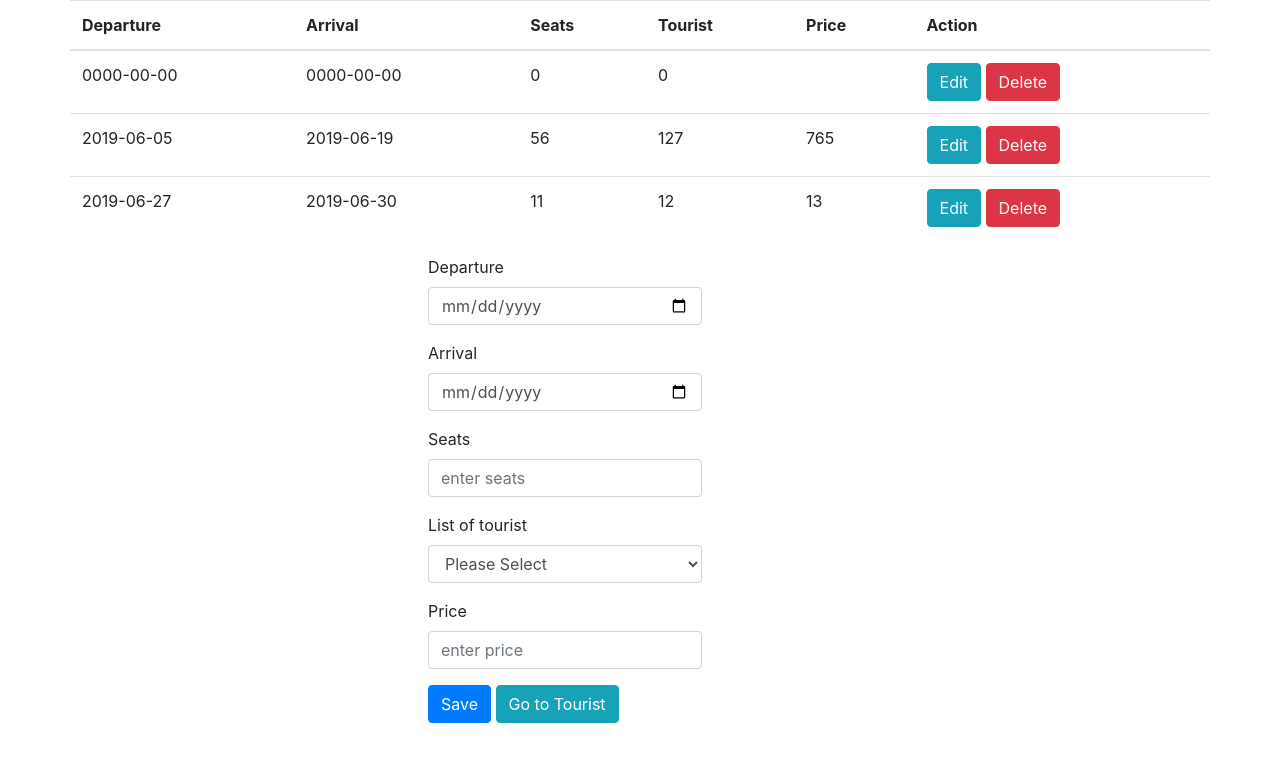
After one commit to marcinwojcik987/simple_crud, a PHP site: page /flights.php in a window 1280 px wide. The commit adds this page. Shown: the top 762 px of the page. Run offline with PHP 8.4, Linux system fonts and the light colour scheme; data comes from the database, SQL or seed files in the repository; both versions use the stored data as it was after the commit.

Commit message:
finished task

```diff
--- /dev/null
+++ b/flights.php
@@ -0,0 +1,108 @@
+
+<!doctype html>
+<html>
+   <head lang="en">
+      <meta charset="utf-8">
+      <title>flights</title>
+      <link rel="stylesheet" href="style.css" type="text/css" />
+      <script src="https://code.jquery.com/jquery-3.3.1.js" integrity="sha256-2Kok7MbOyxpgUVvAk/HJ2jigOSYS2auK4Pfzbm7uH60=" crossorigin="anonymous"></script>
+      <link rel="stylesheet" href="https://stackpath.bootstrapcdn.com/bootstrap/4.3.1/css/bootstrap.min.css" integrity="sha384-ggOyR0iXCbMQv3Xipma34MD+dH/1fQ784/j6cY/iJTQUOhcWr7x9JvoRxT2MZw1T" crossorigin="anonymous">
+   </head>
+   <body>
+        <?php require_once 'fprocess.php';  ?>
+        <?php
+            if (isset($_SESSION['message'])):
+        ?>
+        <div class="alert alert-<?php echo $_SESSION['msg_type']; ?>">
+                <?php echo $_SESSION['message']; ?>
+                <?php unset($_SESSION['message']); ?>
+        </div>
+        <?php endif ?>
+        <div class = "container">
+        <?php
+                    $mysql = new mysqli('localhost', 'root', '', 'loty') or die(mysqli_error($mysql));
+                    $result = $mysql->query("SELECT * FROM flights") or
+                    die($mysql->error);
+        ?>
+                <div class="row justify-content-center">
+                    <table class="table">
+                        <thead>
+                            <tr>
+                                <th>Departure</th>
+                                <th>Arrival</th>
+                                <th>Seats</th>
+                                <th>Tourist</th>
+                                <th>Price</th>
+                                <th colspan ="2">Action</th>
+                            </tr>
+                        </thead>
+                        <?php
+                        while($row = $result->fetch_assoc()){ ?>
+                            <tr>
+                                <td><?php echo $row['departure'] ?></td>
+                                <td><?php echo $row['arrival'] ?></td>
+                                <td><?php echo $row['seats'] ?></td>
+                                <td><?php echo $row['tourist'] ?></td>
+                                <td><?php echo $row['price'] ?></td>
+                                <td><a href ="flights.php?edit=<?php echo $row['id']; ?>"
+                                    class="btn btn-info" >Edit</a>
+                                    <a href ="flights.php?delete=<?php echo $row['id']; ?>"
+                                    class="btn btn-danger" >Delete</a>
+                                </td>
+                            </tr>
+                        <?php } ?>
+                    </table>
+                </div>
+            <div class="row justify-content-center">
+                <form action="fprocess.php" method="POST">
+                <input type = "hidden" name = "id" class="form-control" value="<?php echo $id; ?>" >
+                        <div class="form-group">
+                        <label>Departure</label>
+                        <input type="date" name="departure" class="form-control" value="<?php echo $departure; ?>" placeholder="enter departure">
+                        </div>
+                        <div class="form-group">
+                        <label>Arrival</label>
+                        <input type="date" name="arrival" class="form-control"  value="<?php echo $arrival; ?>" placeholder="enter arrival">
+                        </div>
+                        <div class="form-group">
+                        <label>Seats</label>
+                        <input type="text" name="seats" class="form-control"  value="<?php echo $seats; ?>" placeholder="enter seats">
+                        </div>
+                        <div class="form-group">
+                        <label>List of tourist</label>
+                        <select  class="form-control">
+                        <option name="tourist">Please Select</option>
+                            <?php
+                                $get=$mysql->query("SELECT * FROM turist") or
+                                die($mysql->error);
+                                while($row2 =$get->fetch_assoc())
+                                {
+                                ?>
+                                <option value = "<?php echo($row2['name'])?>" >
+                                    <?php echo($row2['name']) ?>
+                                </option>
+                                <?php
+                                }
+                            ?>
+                        </select>
+                        </div>
+                        <div class="form-group">
+                        <label>Price</label>
+                        <input type="text" name="price" class="form-control"  value="<?php echo $price; ?>" placeholder="enter price">
+                        </div>
+                        <div class="form-group">
+                        <?php
+                            if ($update==TRUE):
+                        ?>
+                        <button type="submit" name="update" class="btn btn-info">Update</button>
+                        <a href ="flights.php" class="btn btn-primary" >Back</a>
+                            <?php  else: ?>
+                        <button type="submit" name="save" class="btn btn-primary">Save</button>
+                        <a href ="index.php" class="btn btn-info" >Go to Tourist</a>
+                        <?php endif ?>
+                        </div>
+                    </form>
+            </div>
+            </div>
+   </body>
+</html>
--- /dev/null
+++ b/fprocess.php
@@ -0,0 +1,80 @@
+<?php
+session_start();
+
+$mysql = new mysqli('localhost', 'root', '', 'loty') or die(mysqli_error($mysql));
+
+$id = 0;
+$update = FALSE;
+$departure = '';
+$arrival = '';
+$seats = '';
+$tourist = '';
+$price = '';
+
+//when button save is click and there is something in both inputs do a query
+if (isset($_POST['save'])){
+    $departure = $_POST['departure'];
+    $arrival = $_POST['arrival'];
+    $seats = $_POST['seats'];
+    $tourist = $_POST['tourist'];
+    $price = $_POST['price'];
+
+    $mysql->query("INSERT INTO flights (departure, arrival, seats, tourist, price) VALUES('$departure', '$arrival', '$seats', '$tourist', '$price')") or
+            die($mysql->error());
+    //session only when insert
+    $_SESSION['message'] = "Record have been saved";
+    $_SESSION['msg_type'] = "success";
+
+    header('location:flights.php');
+
+}
+//when there is variable in link, when click the button edit
+if (isset($_GET['delete'])){
+    $id = $_GET['delete'];
+
+    $mysql->query("DELETE FROM flights WHERE id = $id") or
+            die($mysql->error());
+    //session only when delete
+    $_SESSION['message'] = "Record have been deleted";
+    $_SESSION['msg_type'] = "danger";
+
+    //when there is a $_GET we do not use header because the message in session is not displayed
+    header('location:flights.php');
+
+}
+
+if (isset($_GET['edit'])){
+    $id = $_GET['edit'];
+    $update = TRUE;
+
+    $result = $mysql->query("SELECT * FROM flights WHERE id = $id") or die($mysql->error());
+
+        //code below works only if there is a 1 record in the base, otherwise if there is't a record it wont work
+    if ($result->num_rows==1){
+        //fetch_array() returns one array with both numeric keys, and associative strings
+        $row = $result->fetch_array();
+        $departure = $row['departure'];
+        $arrival = $row['arrival'];
+        $seats = $row['seats'];
+        $tourist = $row['tourist'];
+        $price = $row['price'];
+    }
+}
+
+if (isset($_POST['update'])){
+    $id = $_POST['id'];
+    $departure = $_POST['departure'];
+    $arrival = $_POST['arrival'];
+    $seats = $_POST['seats'];
+    $tourist = $_POST['tourist'];
+    $price = $_POST['price'];
+
+    $result = $mysql->query("UPDATE flights SET departure='$departure', arrival='$arrival', seats='$seats' tourist='$tourist', price='$price' WHERE id='$id'") or die($mysql->error());
+
+    $_SESSION['message'] = "Record has been updated";
+    $_SESSION['msg_type'] = "warning";
+
+    header('location:flights.php');
+}
+
+?>
```
Also changed, not shown: index.php (+52 -9 lines), loty.sql (added, +112 -0 lines), process.php (+29 -9 lines), README.md (deleted).
